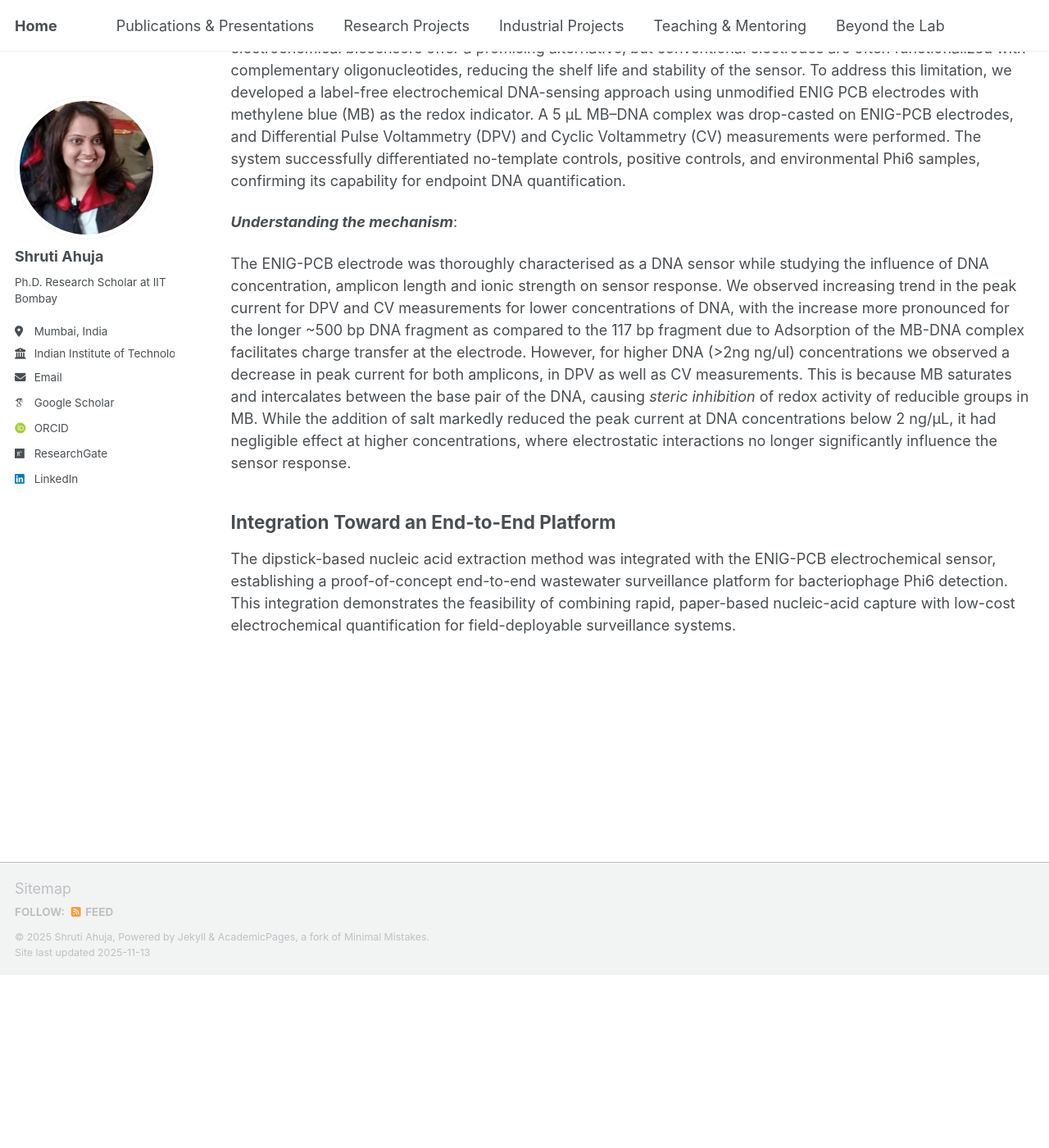
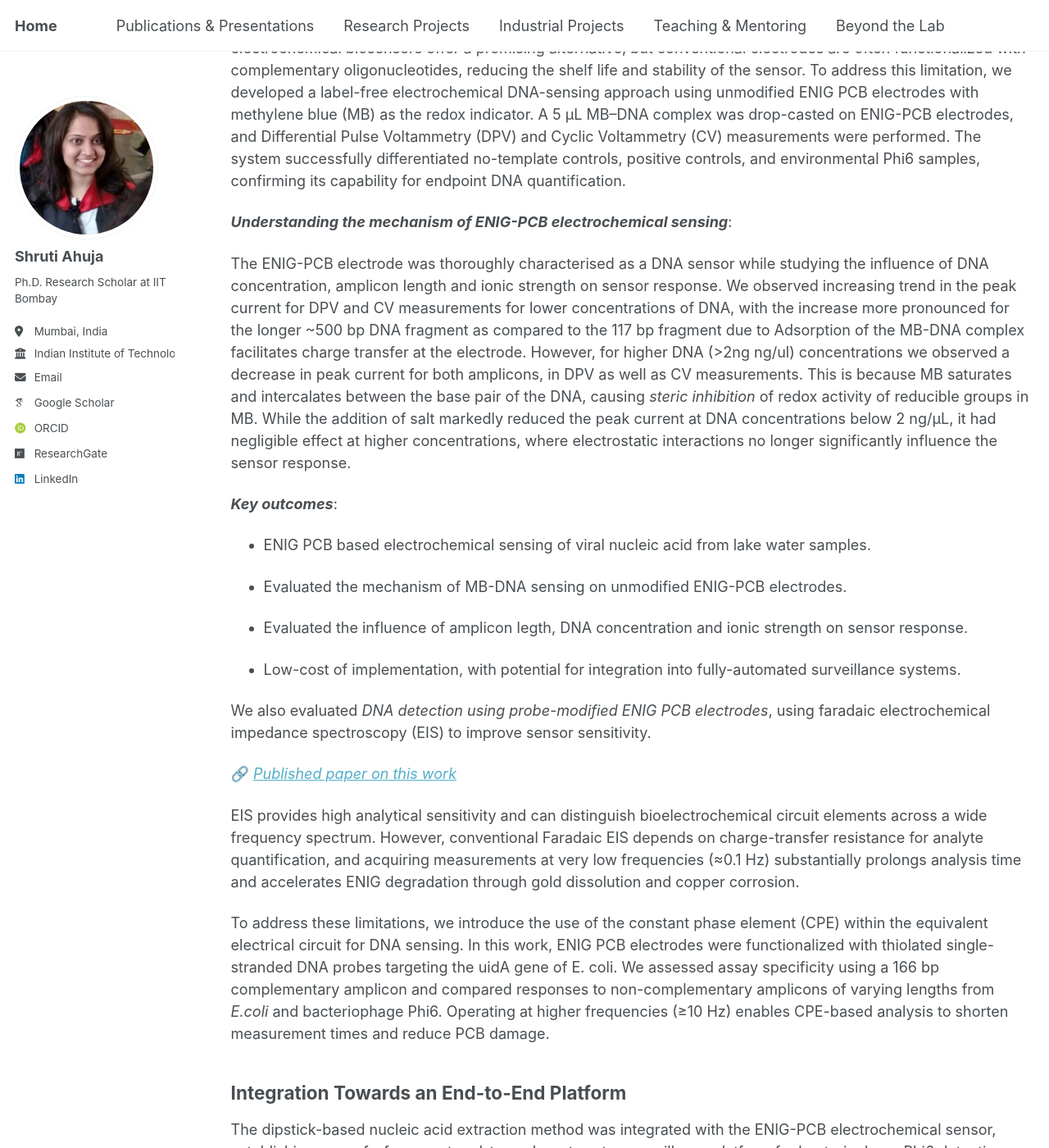
Before and after one commit to shrutiahuja/shrutiahuja.github.io, a Jekyll site: the page built from _pages/academic-projects.md, in a window 1280 px wide and 1400 px high, scrolled down 2892 px. Shown: the whole window at 82% size. Built offline with Jekyll 4.4.1, drawn with Linux system fonts in a browser that asks for light colours; some web fonts are replaced; a script that is not in the unit is left out; before the commit the page ends 4081 px from its top, so only the background shows below that.

Commit message:
Update academic-projects.md

```diff
--- a/_pages/academic-projects.md
+++ b/_pages/academic-projects.md
@@ -56,10 +56,28 @@ While the dipstick method proved effective for viral RNA, direct elution into th
 
 Conventional pathogen detection techniques rely on quantitative PCR (qPCR/qRT-PCR), the gold standard for sensitivity and specificity. However, these assays demand skilled personnel, controlled laboratory environments, and costly instrumentation—making large-scale, on-site deployment difficult. Low-cost nucleic-acid electrochemical biosensors offer a promising alternative, but conventional electrodes are often functionalized with complementary oligonucleotides, reducing the shelf life and stability of the sensor. To address this limitation, we developed a label-free electrochemical DNA-sensing approach using unmodified ENIG PCB electrodes with methylene blue (MB) as the redox indicator. A 5 µL MB–DNA complex was drop-casted on ENIG-PCB electrodes, and Differential Pulse Voltammetry (DPV) and Cyclic Voltammetry (CV) measurements were performed. The system successfully differentiated no-template controls, positive controls, and environmental Phi6 samples, confirming its capability for endpoint DNA quantification.
 
-***Understanding the mechanism***:
+***Understanding the mechanism of ENIG-PCB electrochemical sensing***:
 
 The ENIG-PCB electrode was thoroughly characterised as a DNA sensor while studying the influence of DNA concentration, amplicon length and ionic strength on sensor response. We observed increasing trend in the peak current for DPV and CV measurements for lower concentrations of DNA, with the increase more pronounced for the longer ~500 bp DNA fragment as compared to the 117 bp fragment due to Adsorption of the MB-DNA complex facilitates charge transfer at the electrode. However, for higher DNA (>2ng ng/ul) concentrations we observed a decrease in peak current for both amplicons, in DPV as well as CV measurements. This is because MB saturates and intercalates between the base pair of the DNA, causing *steric inhibition* of redox activity of reducible groups in MB. While the addition of salt markedly reduced the peak current at DNA concentrations below 2 ng/µL, it had negligible effect at higher concentrations, where electrostatic interactions no longer significantly influence the sensor response.
 
-## Integration Toward an End-to-End Platform
+***Key outcomes***:
+
+- ENIG PCB based electrochemical sensing of viral nucleic acid from lake water samples.
+
+- Evaluated the mechanism of MB-DNA sensing on unmodified ENIG-PCB electrodes.
+
+- Evaluated the influence of amplicon legth, DNA concentration and ionic strength on sensor response.
+
+- Low-cost of implementation, with potential for integration into fully-automated surveillance systems.
+
+We also evaluated *DNA detection using probe-modified ENIG PCB electrodes*, using faradaic electrochemical impedance spectroscopy (EIS) to improve sensor sensitivity.
+
+🔗 [*Published paper on this work*](https://doi.org/10.1016/j.biosx.2024.100569)
+
+EIS provides high analytical sensitivity and can distinguish bioelectrochemical circuit elements across a wide frequency spectrum. However, conventional Faradaic EIS depends on charge-transfer resistance for analyte quantification, and acquiring measurements at very low frequencies (≈0.1 Hz) substantially prolongs analysis time and accelerates ENIG degradation through gold dissolution and copper corrosion.
+
+To address these limitations, we introduce the use of the constant phase element (CPE) within the equivalent electrical circuit for DNA sensing. In this work, ENIG PCB electrodes were functionalized with thiolated single-stranded DNA probes targeting the uidA gene of E. coli. We assessed assay specificity using a 166 bp complementary amplicon and compared responses to non-complementary amplicons of varying lengths from *E.coli* and bacteriophage Phi6. Operating at higher frequencies (≥10 Hz) enables CPE-based analysis to shorten measurement times and reduce PCB damage.
+
+## Integration Towards an End-to-End Platform
 
 The dipstick-based nucleic acid extraction method was integrated with the ENIG-PCB electrochemical sensor, establishing a proof-of-concept end-to-end wastewater surveillance platform for bacteriophage Phi6 detection. This integration demonstrates the feasibility of combining rapid, paper-based nucleic-acid capture with low-cost electrochemical quantification for field-deployable surveillance systems.
```
